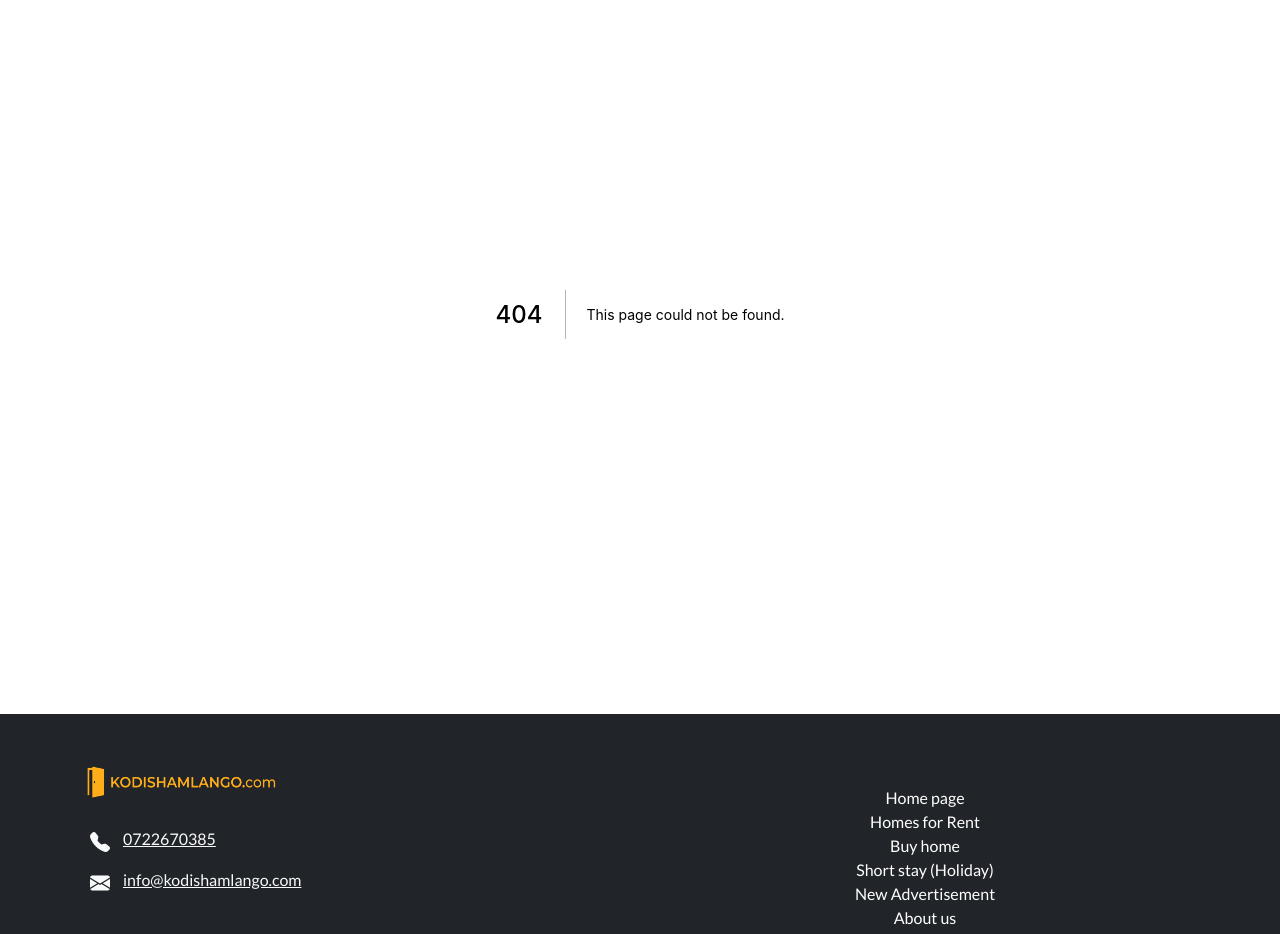
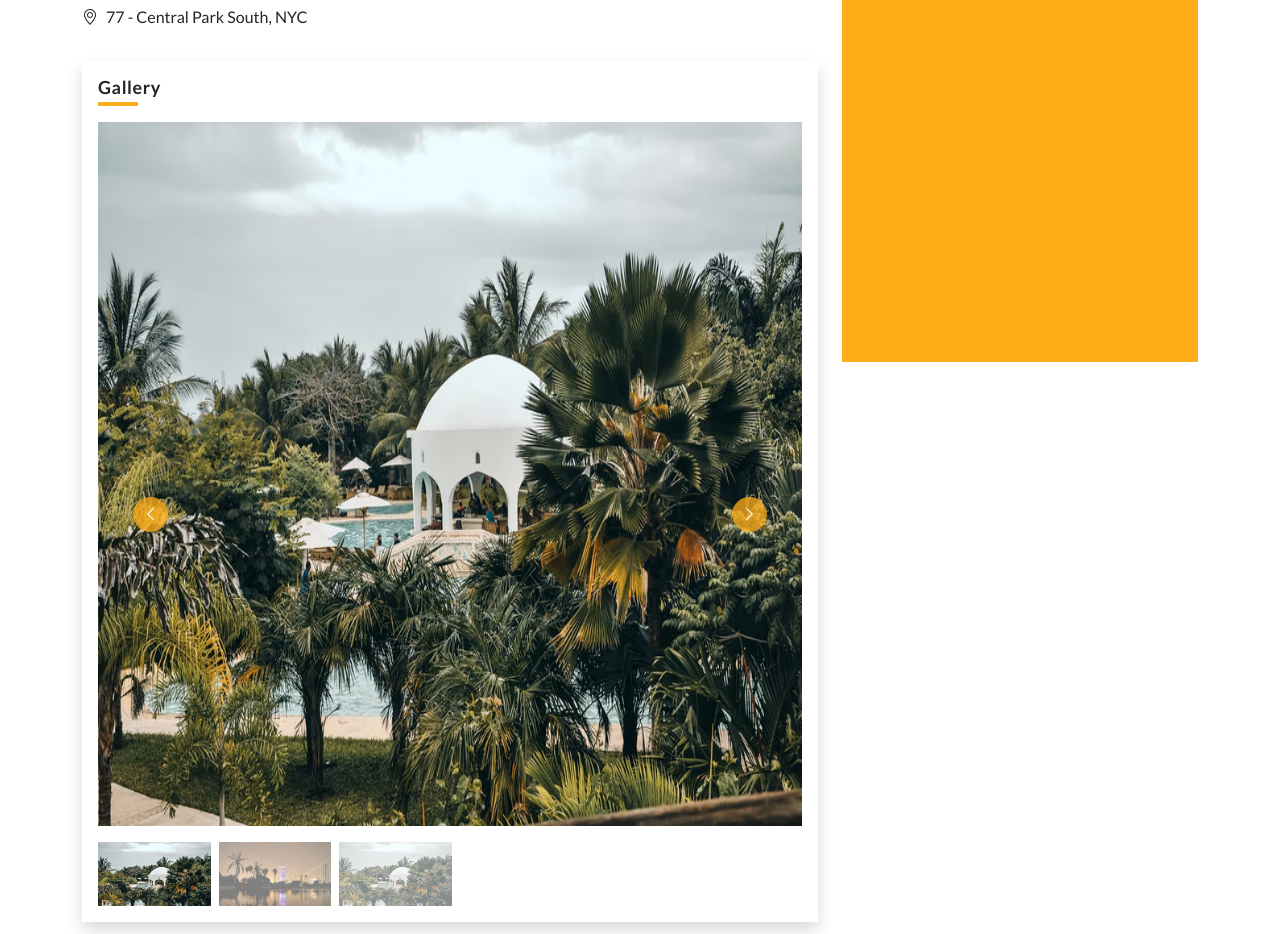
Before and after one commit to WaryaWaxbaro/kodishamlangocom, a Next.js app: page /single-listing in a window 1280 px wide. Before the commit this address had no page. Shown: the part 190-1124 px from the top of the page. Built offline with nearby package versions, Linux system fonts and the light colour scheme.

Commit message:
add imageslider

```diff
--- /dev/null
+++ b/components/HeadingWithLine.js
@@ -0,0 +1,5 @@
+import React from "react";
+
+export default function HeadingWithLine({ text, classNames }) {
+  return <h3 className={`heading-with-line mb-4 ${classNames}`}>{text}</h3>;
+}
--- /dev/null
+++ b/components/ImageSlider.js
@@ -0,0 +1,111 @@
+import Image from "next/image";
+import React from "react";
+
+export default function ImageSlider() {
+  return (
+    <>
+      <div
+        id="SingleListingCarousel"
+        className="carousel slide"
+        data-bs-ride="carousel"
+      >
+        <div className="carousel-indicators justify-content-start mx-0 mb-0 img-slider-thumbnail-container">
+          <div
+            className="me-2 border-0 ms-0 active img-slider-thumbnail"
+            type="button"
+            data-bs-target="#SingleListingCarousel"
+            data-bs-slide-to="0"
+            aria-current="true"
+            aria-label="Slide 1"
+          >
+            <div className="w-100 h-100 position-relative cover-img-img">
+              <Image src="/images/cover/mombasa.png" layout="fill" />
+            </div>
+          </div>
+          <div
+            className="me-2 border-0 ms-0 img-slider-thumbnail"
+            type="button"
+            data-bs-target="#SingleListingCarousel"
+            data-bs-slide-to="1"
+            aria-label="Slide 2"
+          >
+            <div className="w-100 h-100 position-relative cover-img-img">
+              <Image src="/images/cover/nairobi.png" layout="fill" />
+            </div>
+          </div>
+          <div
+            className="me-2 border-0 ms-0 img-slider-thumbnail"
+            type="button"
+            data-bs-target="#SingleListingCarousel"
+            data-bs-slide-to="2"
+            aria-label="Slide 3"
+          >
+            <div className="w-100 h-100 position-relative cover-img-img">
+              <Image src="/images/cover/mombasa.png" layout="fill" />
+            </div>
+          </div>
+        </div>
+        <div className="carousel-inner">
+          <div className="carousel-item active">
+            <div className="w-100">
+              <Image
+                src="/images/cover/mombasa.png"
+                layout="responsive"
+                height={450}
+                width={450}
+              />
+            </div>
+          </div>
+          <div className="carousel-item">
+            <div className="w-100">
+              <Image
+                src="/images/cover/nairobi.png"
+                layout="responsive"
+                height={450}
+                width={450}
+              />
+            </div>
+          </div>
+          <div className="carousel-item">
+            <div className="w-100">
+              <Image
+                src="/images/cover/mombasa.png"
+                layout="responsive"
+                height={450}
+                width={450}
+              />
+            </div>
+          </div>
+        </div>
+        <button
+          className="carousel-control-prev opacity-100"
+          type="button"
+          data-bs-target="#SingleListingCarousel"
+          data-bs-slide="prev"
+        >
+          <span className="square-35 d-block bg-primary bg-opacity-75 rounded-pill d-flex align-items-center justify-content-center">
+            <span className="d-block">
+              <i className="bi bi-chevron-left text-white"></i>
+            </span>
+          </span>
+          <span className="visually-hidden">Previous</span>
+        </button>
+        <button
+          className="carousel-control-next opacity-100"
+          type="button"
+          data-bs-target="#SingleListingCarousel"
+          data-bs-slide="next"
+        >
+          <span className="square-35 d-block bg-primary bg-opacity-75 rounded-pill d-flex align-items-center justify-content-center">
+            <span className="d-block">
+              <i className="bi bi-chevron-right text-white"></i>
+            </span>
+          </span>
+          <span className="visually-hidden">Next</span>
+        </button>
+
+        <div className="w-100 img-slider-thumbnail-container mt-3"></div>
+      </div>
+    </>
+  );
+}
--- /dev/null
+++ b/pages/single-listing.js
@@ -0,0 +1,43 @@
+import React from "react";
+import HeadingWithLine from "../components/HeadingWithLine";
+import ImageSlider from "../components/ImageSlider";
+
+export default function singleListing() {
+  return (
+    <div className="container-lg py-5">
+      <div className="row">
+        <div className="col-12 col-md-8">
+          <div className="w-100 d-flex flex-column flex-sm-row justify-content-sm-between">
+            <div>
+              <div className="d-flex">
+                <h1 className="fs-28 fw-bold">
+                  Luxury Villa House{" "}
+                  <span className="badge bg-primary ms-3 rounded-pill fs-16 fw-normal">
+                    For Sale
+                  </span>
+                </h1>
+              </div>
+              <p>
+                <span className="d-inline-block me-2">
+                  <i className="bi bi-geo-alt"></i>
+                </span>
+                <span>77 - Central Park South, NYC</span>
+              </p>
+            </div>
+            <p className="fs-28 fw-bold text-primary">Kshs 230,000</p>
+          </div>
+          <div className="w-100 bg-white shadow p-3 mt-3">
+            <HeadingWithLine
+              text="Gallery"
+              classNames="text-dark fs-18 fw-bold ls-6"
+            />
+            <ImageSlider />
+          </div>
+        </div>
+        <div className="col-12 col-md-4">
+          <div className="w-100 bg-primary" style={{ height: "400px" }}></div>
+        </div>
+      </div>
+    </div>
+  );
+}
--- a/scss/main.scss
+++ b/scss/main.scss
@@ -357,3 +357,42 @@
     flex: 1;
   }
 }
+
+.img-slider-thumbnail,
+.img-slider-thumbnail-container {
+  height: 64px !important;
+  @media (max-width: 575.98px) {
+    height: 48px !important;
+  }
+}
+
+.img-slider-thumbnail {
+  width: 16% !important;
+}
+
+.slider-icon {
+  background-color: $primary;
+  opacity: 1 !important;
+  padding: 5px !important;
+  border-radius: 50%;
+  & svg {
+    width: 1.6rem !important;
+    height: 1.6rem !important;
+    color: white;
+    opacity: 1;
+    transform: scale(0.8);
+  }
+}
+
+.heading-with-line {
+  position: relative;
+  &::after {
+    content: "";
+    position: absolute;
+    left: 0;
+    bottom: -8px;
+    width: 40px;
+    height: 4px;
+    background-color: $primary;
+  }
+}
```
